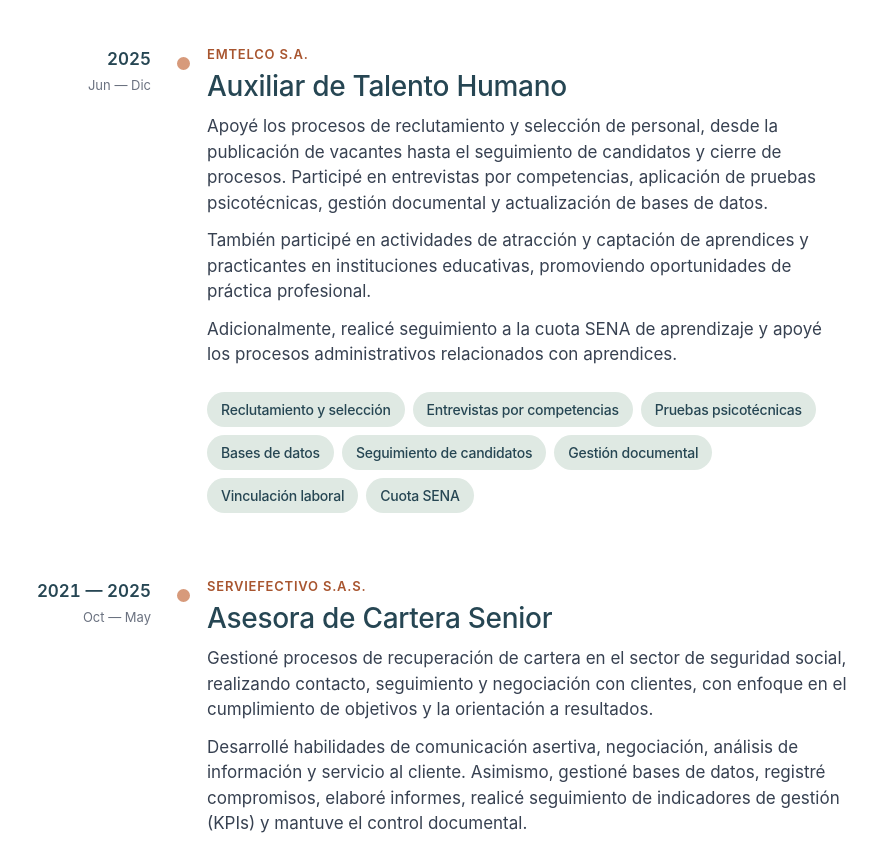
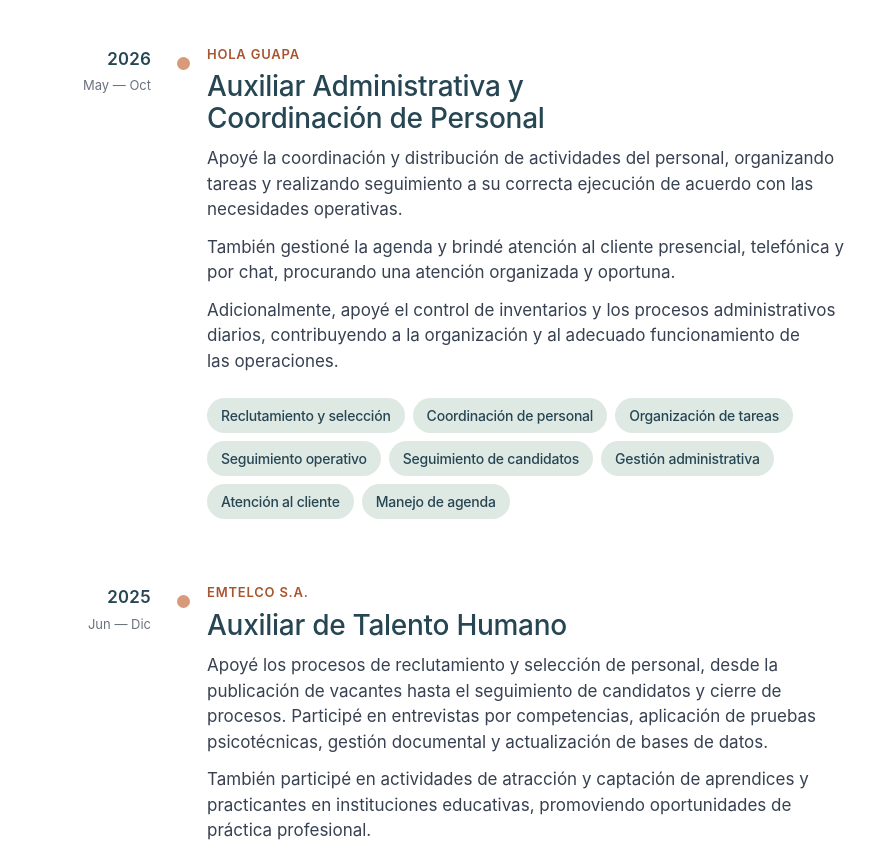
Before and after one commit to Santiago29-6/portafolio-johanna-vanessa-jaimes, a plain HTML site: page index.html in a window 1280 px wide. Shown: the part 2918-3763 px from the top of the page, without its empty margins (29-906 px from the left). Drawn offline with Linux system fonts and the light colour scheme; a web font is replaced by a local one.

Commit message:
feat(): add new experience

```diff
--- a/index.html
+++ b/index.html
@@ -195,6 +195,41 @@
         </div>
 
         <div class="timeline">
+          <article class="timeline-item reveal">
+            <div class="timeline-date">
+              <span>2026</span>
+              <small>May — Oct</small>
+            </div>
+            <div class="timeline-dot" aria-hidden="true"></div>
+            <div class="timeline-content">
+              <p class="role-company">HOLA GUAPA</p>
+              <h3>Auxiliar Administrativa y Coordinación de Personal</h3>
+              <p class="role-summary">
+                Apoyé la coordinación y distribución de actividades del personal, organizando tareas y
+                realizando seguimiento a su correcta ejecución de acuerdo con las necesidades operativas.
+              </p>
+              <p class="role-summary">
+                También gestioné la agenda y brindé atención al cliente presencial, telefónica y por chat,
+                procurando una atención organizada y oportuna.
+              </p>
+              <p class="role-summary">
+                Adicionalmente, apoyé el control de inventarios y los procesos administrativos diarios,
+                contribuyendo a la organización y al adecuado funcionamiento de las operaciones.
+              </p>
+
+              <div class="task-list">
+                <span>Reclutamiento y selección</span>
+                <span>Coordinación de personal</span>
+                <span>Organización de tareas</span>
+                <span>Seguimiento operativo</span>
+                <span>Seguimiento de candidatos</span>
+                <span>Gestión administrativa</span>
+                <span>Atención al cliente</span>
+                <span>Manejo de agenda</span>
+              </div>
+            </div>
+          </article>
+
           <article class="timeline-item reveal">
             <div class="timeline-date">
               <span>2025</span>
```
